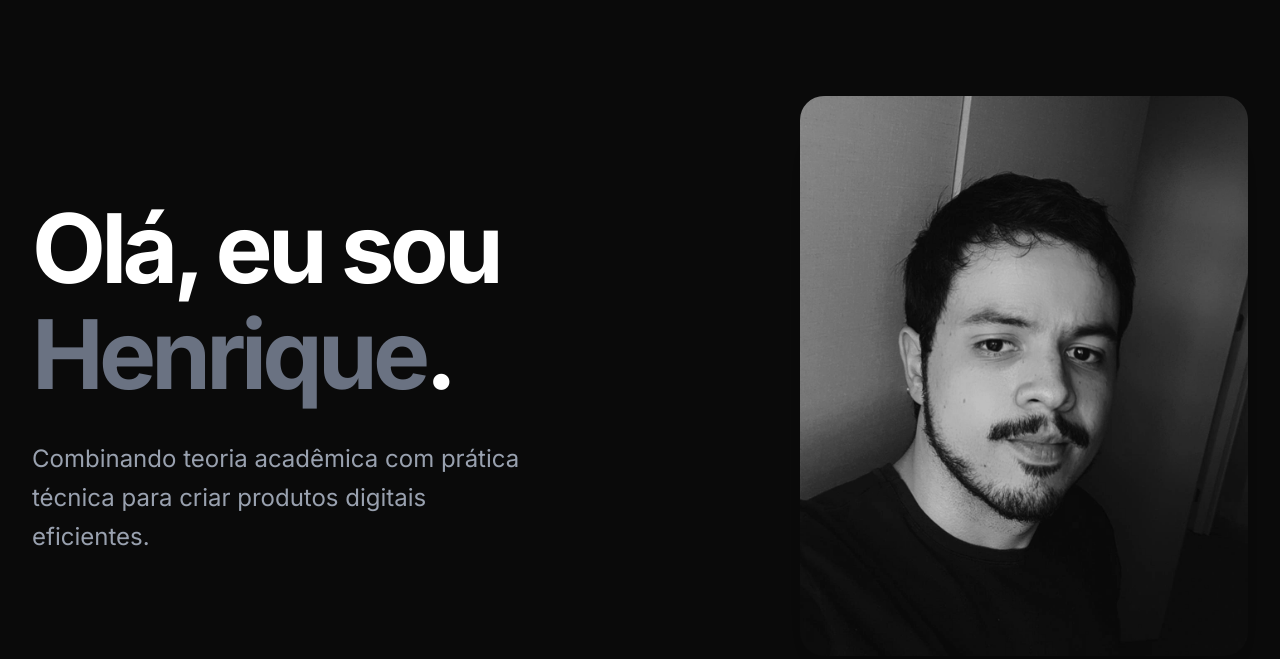
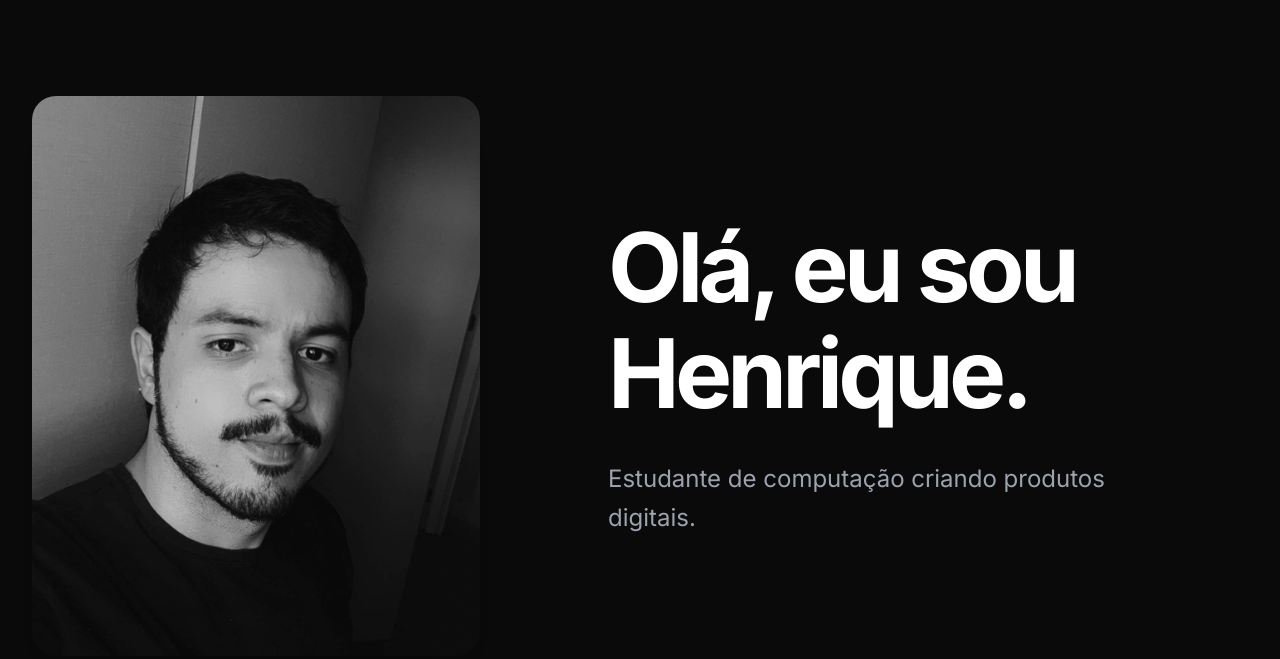
Before and after one commit to henriquechav/henriquechav.github.io, an Astro site in the folder code/: page / in a window 1280 px wide. Built offline with nearby package versions, Linux system fonts and the light colour scheme; Astro itself is replaced by a stand-in of ours.

Commit message:
refactor: organiza código do hero

```diff
--- a/code/src/components/Hero.astro
+++ b/code/src/components/Hero.astro
@@ -1,20 +1,19 @@
-<section class="min-h-[90vh] flex flex-col items-center justify-between px-8 py-24 max-w-7xl mx-auto gap-16 md:flex-row lg:gap-32">
+<section class="container-main min-h-[90vh] py-24 flex flex-col items-center justify-between gap-16 md:flex-row lg:gap-32">
+
+  <div class="shrink-0 order-last md:order-0">
+    <img
+      src="/foto-perfil.png" alt="Selfie do Henrique vestindo camiseta preta."
+      class="w-72 h-96 rounded-3xl object-cover grayscale shadow-2xl lg:w-md lg:h-140"
+    />
+  </div>
 
   <div class="flex-1 space-y-8 text-left">
-    <h1 class="text-6xl md:text-7xl lg:text-8xl font-bold tracking-tighter leading-[1.1]">
-      Olá, eu sou <span class="text-gray-500">Henrique</span>.
+    <h1 class="text-6xl leading-[1.1] font-bold tracking-tighter md:text-7xl lg:text-8xl">
+      Olá, eu sou Henrique.
     </h1>
-    <p class="text-xl md:text-2xl text-gray-400 max-w-lg leading-relaxed">
-      Combinando teoria acadêmica com prática técnica para criar produtos digitais eficientes.
+    <p class="text-xl leading-relaxed max-w-lg text-my-gray md:text-2xl">
+      Estudante de computação criando produtos digitais.
     </p>
   </div>
 
-  <div class="flex-shrink-0">
-    <img
-      src="/foto-perfil.png"
-      alt="Selfie do Henrique mais ou menos sério, vestindo camiseta preta, de cabelo curto e um pouco de barba."
-      class="w-72 h-96 lg:w-[448px] lg:h-[560px] object-cover rounded-3xl shadow-2xl grayscale"
-    />
-  </div>
-
 </section>
```
